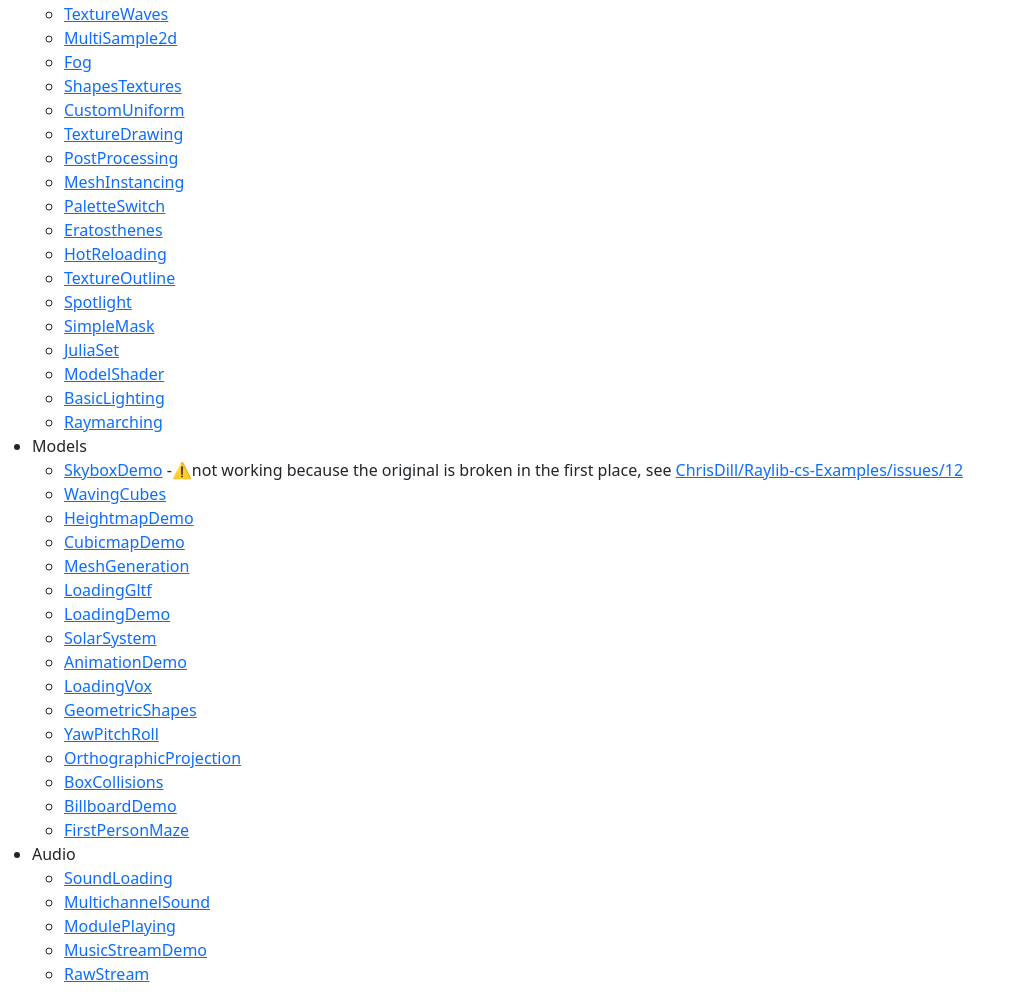
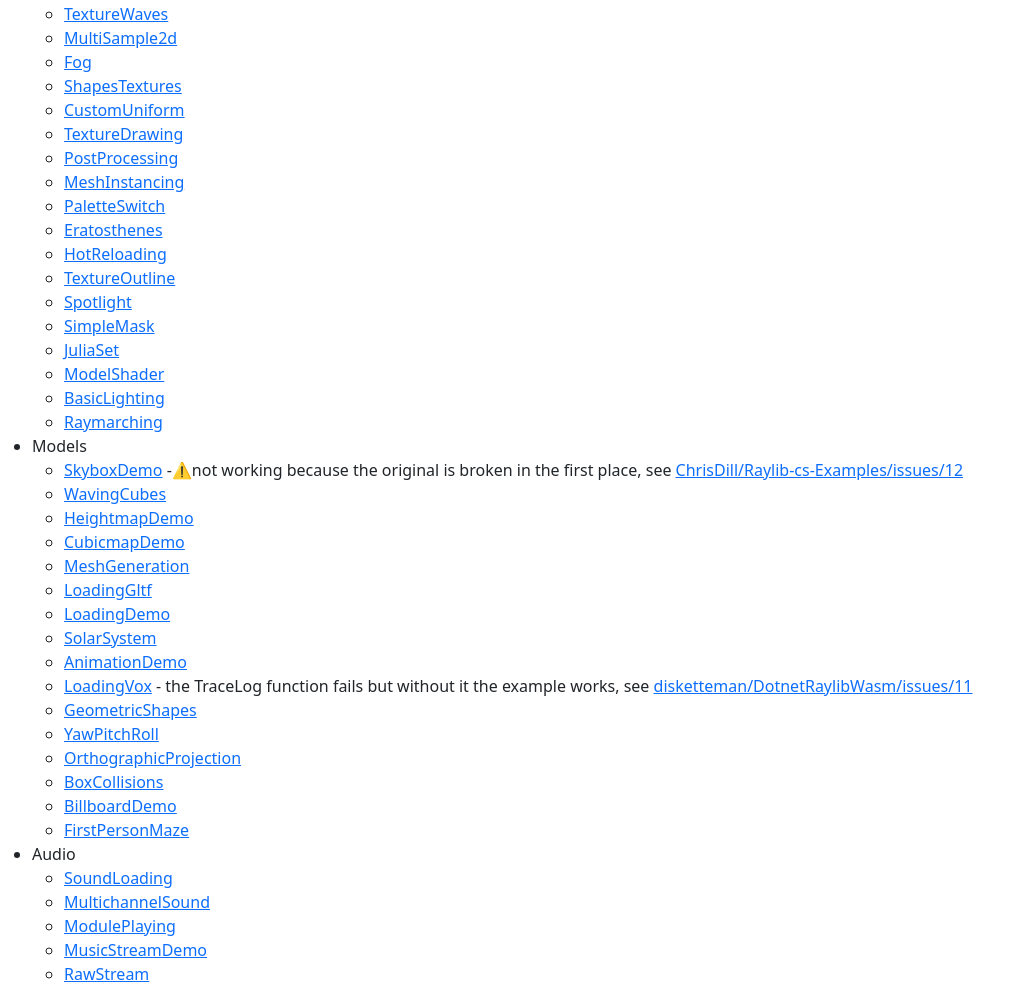
Before and after one commit to stanoddly/DotnetRaylibWasm, a plain HTML site: page DotnetRaylibWasm/index.html in a window 1280 px wide. Shown: the part 1879-2881 px from the top of the page, without its empty margins (0-1022 px from the left). Drawn offline with nearby package versions, Linux system fonts and the light colour scheme.

Commit message:
Added info about failing LoadingVox

```diff
--- a/DotnetRaylibWasm/index.html
+++ b/DotnetRaylibWasm/index.html
@@ -130,7 +130,7 @@
         <li><a href="raylib.html?arg=LoadingDemo">LoadingDemo</a></li>
         <li><a href="raylib.html?arg=SolarSystem">SolarSystem</a></li>
         <li><a href="raylib.html?arg=AnimationDemo">AnimationDemo</a></li>
-        <li><a href="raylib.html?arg=LoadingVox">LoadingVox</a></li>
+        <li><a href="raylib.html?arg=LoadingVox">LoadingVox</a> - the TraceLog function fails but without it the example works, see <a href="https://github.com/disketteman/DotnetRaylibWasm/issues/11">disketteman/DotnetRaylibWasm/issues/11</a></li>
         <li><a href="raylib.html?arg=GeometricShapes">GeometricShapes</a></li>
         <li><a href="raylib.html?arg=YawPitchRoll">YawPitchRoll</a></li>
         <li><a href="raylib.html?arg=OrthographicProjection">OrthographicProjection</a></li>
```
